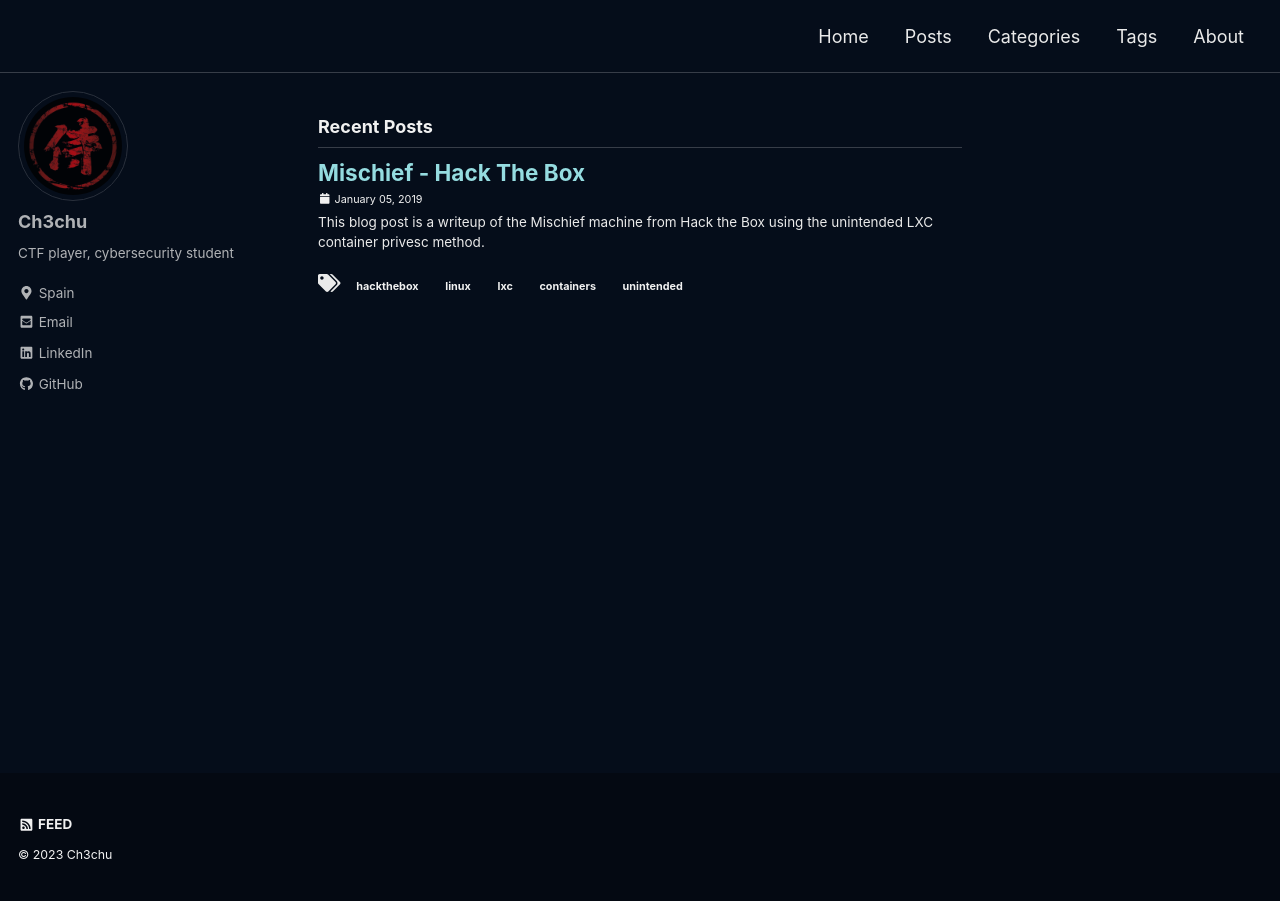
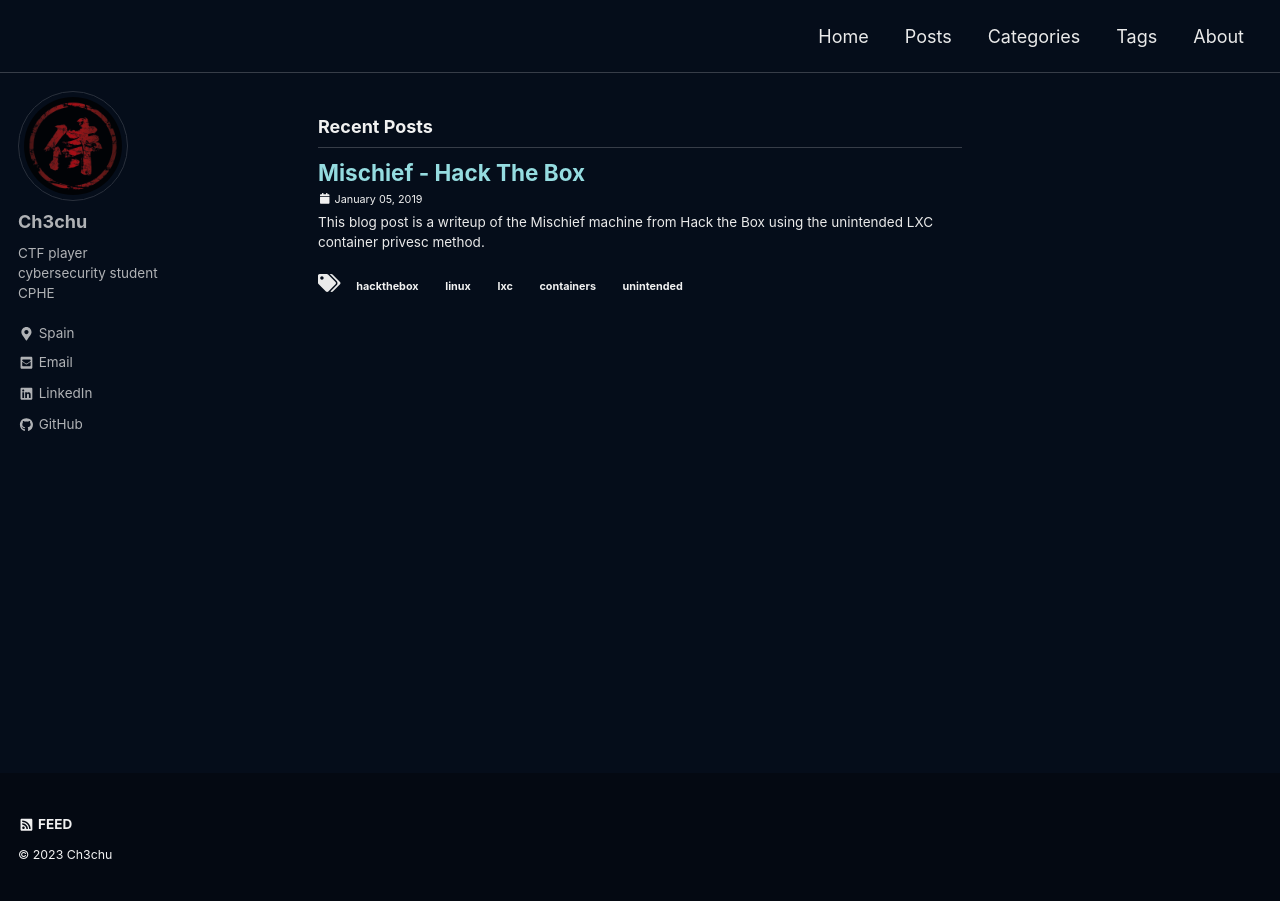
Before and after one commit to ch3chu/ch3chu.github.io, a Jekyll site: the page built from index.html, in a window 1280 px wide. Built offline with Jekyll 4.4.1, drawn with Linux system fonts in a browser that asks for light colours; cached includes are drawn as plain includes; a script that is not in the unit is left out; the list of posts is cut into pages by our own code.

Commit message:
new theme

```diff
--- a/_config.yml
+++ b/_config.yml
@@ -103,7 +103,7 @@ analytics:
 author:
   name             : "Ch3chu"
   avatar           : "/assets/images/avatar.png"
-  bio              : "CTF player, cybersecurity student"
+  bio              : "CTF player<br>cybersecurity student<br>CPHE"
   location         : "Spain"
   email            : "jesusobradorayllon@gmail.com"
   uri              :
```
Also changed, not shown: _pages/about.md (line endings or trailing spaces).
